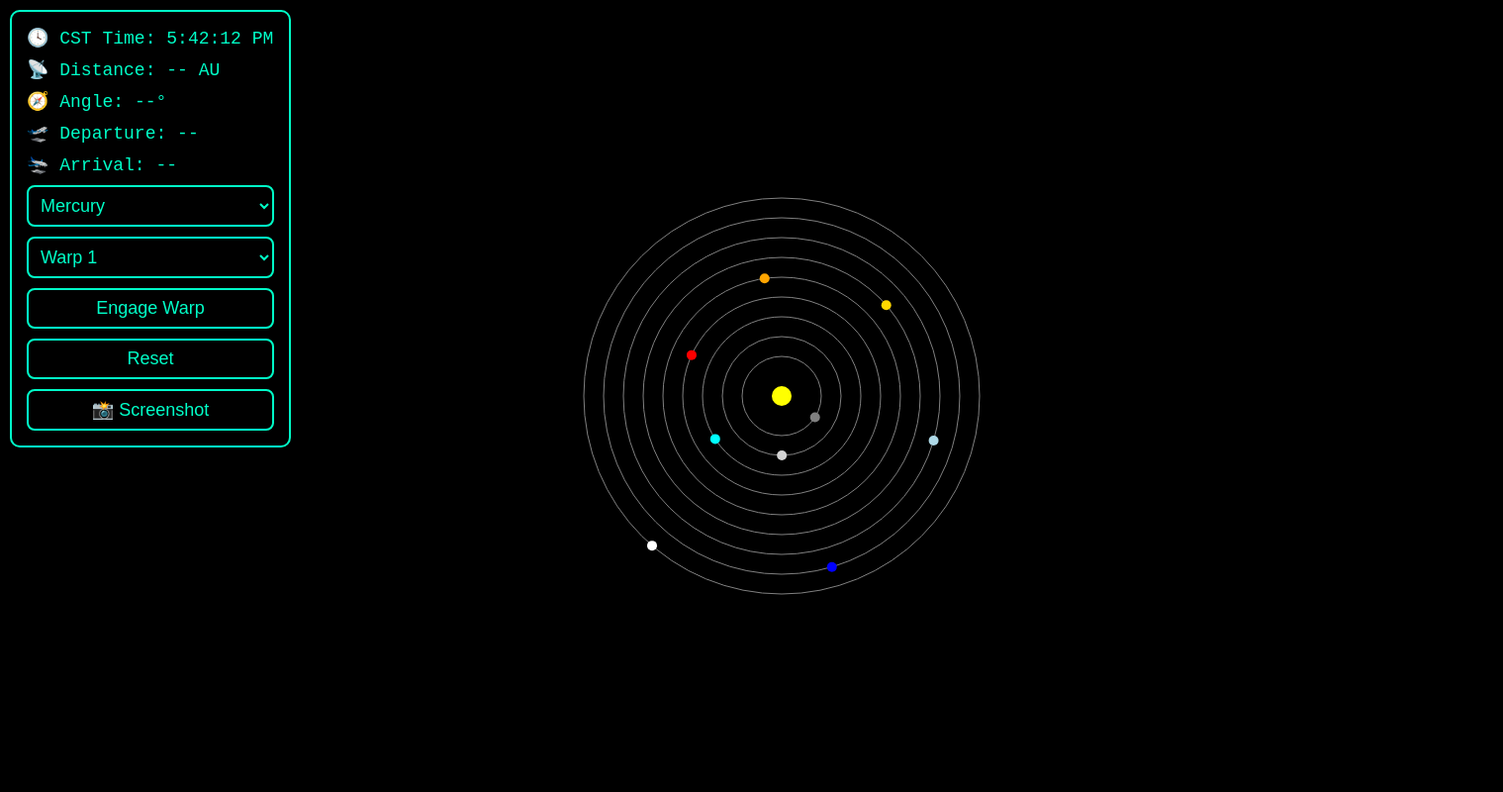
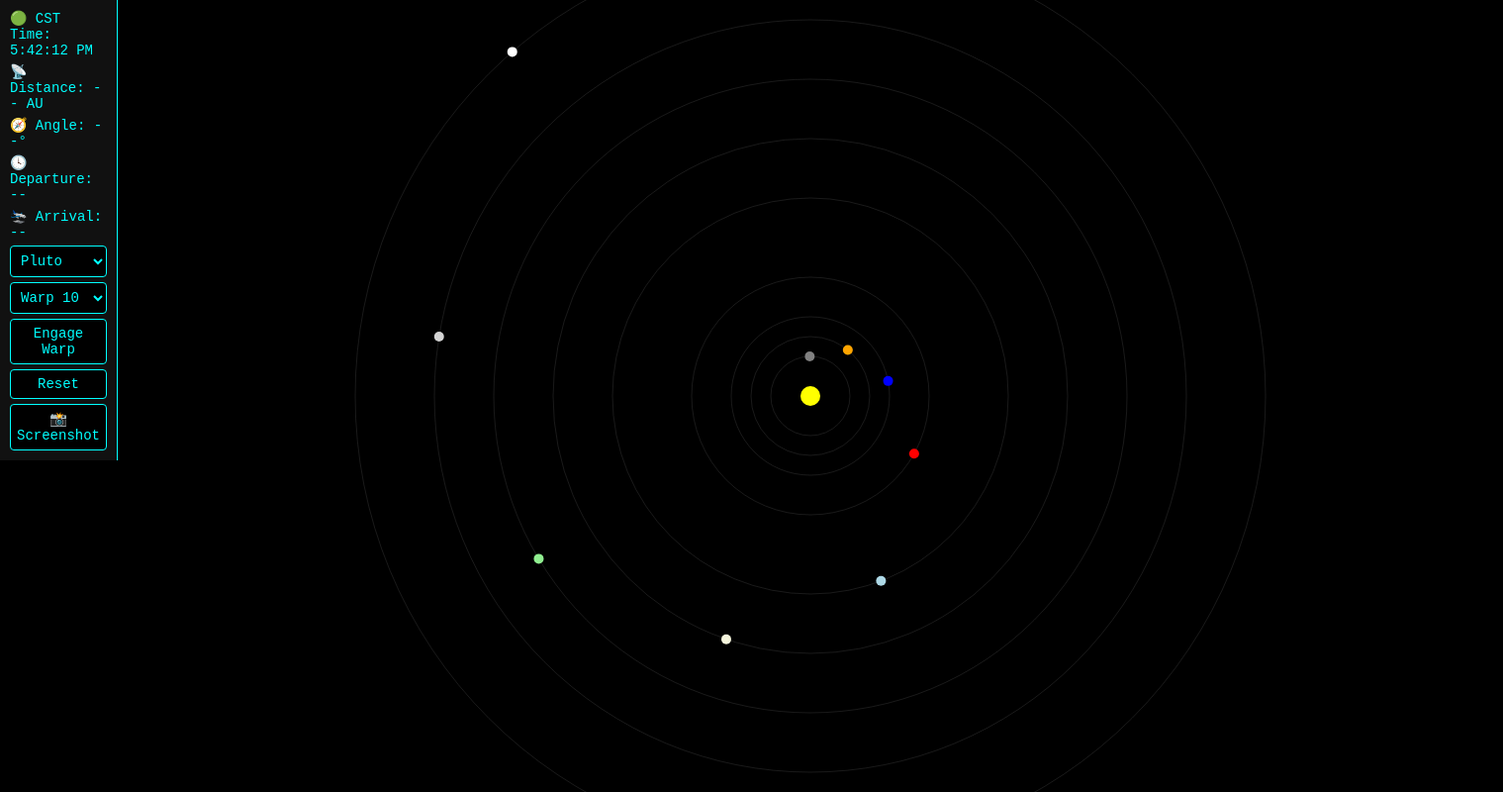
Before and after one commit to gabinoc67/interstellar-star-clock, a plain HTML site: page marstrip.html in a window 1280 px wide. Shown: the whole page at 99% size, 1519 px wide, since content can reach past the window. Drawn offline with Linux system fonts and the light colour scheme.

Commit message:
update the solar
update the solar

```diff
--- a/marstrip.html
+++ b/marstrip.html
@@ -1,57 +1,56 @@
 <!DOCTYPE html>
 <html lang="en">
 <head>
-  <meta charset="UTF-8">
-  <meta name="viewport" content="width=device-width, initial-scale=1.0">
+  <meta charset="UTF-8" />
+  <meta name="viewport" content="width=device-width, initial-scale=1.0" />
   <title>🚀 Warp Drive Simulator</title>
   <style>
     body {
-      background-color: black;
-      color: #00ffc8;
+      margin: 0;
       font-family: 'Courier New', monospace;
-      margin: 0;
-      overflow: hidden;
+      background: black;
+      color: #00ffff;
+      display: flex;
+      flex-direction: row;
+      justify-content: flex-start;
+      align-items: flex-start;
+      height: 100vh;
     }
-    .control-panel {
-      position: absolute;
-      top: 10px;
-      left: 10px;
+    .controls {
+      padding: 10px;
+      width: 220px;
       display: flex;
       flex-direction: column;
-      gap: 10px;
-      padding: 15px;
-      border: 2px solid #00ffc8;
-      border-radius: 10px;
-      background-color: rgba(0, 0, 0, 0.8);
-      font-size: 18px;
-      z-index: 10;
-      width: 250px;
+      gap: 5px;
+      background: #111;
+      border-right: 1px solid #00ffff;
+      font-size: 14px;
     }
-    .control-panel select,
-    .control-panel button {
-      font-size: 18px;
-      padding: 8px;
-      background-color: black;
-      color: #00ffc8;
-      border: 2px solid #00ffc8;
-      border-radius: 8px;
+    .controls select,
+    .controls button {
+      font-family: 'Courier New', monospace;
+      font-size: 14px;
+      padding: 6px;
+      background: black;
+      color: #00ffff;
+      border: 1px solid #00ffff;
+      border-radius: 4px;
+      cursor: pointer;
     }
     canvas {
-      position: absolute;
-      top: 0;
-      left: 300px;
+      background: black;
+      display: block;
     }
   </style>
 </head>
 <body>
-  <div class="control-panel">
-    <div id="cstTime">🕓 CST Time: --:--:--</div>
+  <div class="controls">
+    <div>🟢 CST Time: <span id="cstTime">--:--:--</span></div>
     <div>📡 Distance: <span id="distance">--</span> AU</div>
     <div>🧭 Angle: <span id="angle">--</span>°</div>
-    <div>🛫 Departure: <span id="departure">--</span></div>
+    <div>🕓 Departure: <span id="departure">--</span></div>
     <div>🛬 Arrival: <span id="arrival">--</span></div>
-
-    <select id="planetSelect">
+    <select id="planet">
       <option>Mercury</option>
       <option>Venus</option>
       <option>Earth</option>
@@ -60,7 +59,7 @@
       <option>Saturn</option>
       <option>Uranus</option>
       <option>Neptune</option>
-      <option>Pluto</option>
+      <option selected>Pluto</option>
     </select>
     <select id="warpSpeed">
       <option>Warp 1</option>
@@ -72,97 +71,109 @@
       <option>Warp 7</option>
       <option>Warp 8</option>
       <option>Warp 9</option>
-      <option>Warp 10</option>
+      <option selected>Warp 10</option>
     </select>
     <button onclick="engageWarp()">Engage Warp</button>
     <button onclick="resetScene()">Reset</button>
     <button onclick="screenshot()">📸 Screenshot</button>
   </div>
-  <canvas id="spaceCanvas"></canvas>
-
+  <canvas id="solarCanvas" width="1400" height="800"></canvas>
   <script>
-    const canvas = document.getElementById('spaceCanvas');
+    const canvas = document.getElementById('solarCanvas');
     const ctx = canvas.getContext('2d');
-    canvas.width = window.innerWidth - 300;
-    canvas.height = window.innerHeight;
-
-    const planets = [
-      { name: 'Mercury', color: 'gray', radius: 40 },
-      { name: 'Venus', color: 'lightgray', radius: 60 },
-      { name: 'Earth', color: 'cyan', radius: 80 },
-      { name: 'Mars', color: 'red', radius: 100 },
-      { name: 'Jupiter', color: 'orange', radius: 120 },
-      { name: 'Saturn', color: 'gold', radius: 140 },
-      { name: 'Uranus', color: 'lightblue', radius: 160 },
-      { name: 'Neptune', color: 'blue', radius: 180 },
-      { name: 'Pluto', color: 'white', radius: 200 }
+    const sun = { x: canvas.width / 2, y: canvas.height / 2, radius: 10 };
+    const planetColors = [
+      'gray', 'orange', 'blue', 'red', 'lightblue', 'beige', 'lightgreen', 'lightgray', 'white'
     ];
-
-    function drawSystem() {
-      ctx.clearRect(0, 0, canvas.width, canvas.height);
-      const cx = canvas.width / 2;
-      const cy = canvas.height / 2;
-      // Draw Sun
-      ctx.beginPath();
-      ctx.arc(cx, cy, 10, 0, 2 * Math.PI);
-      ctx.fillStyle = 'yellow';
-      ctx.fill();
-
-      // Draw Orbits + Planets
-      planets.forEach((planet, i) => {
-        const angle = (Date.now() / 10000 + i) % (2 * Math.PI);
-        const px = cx + planet.radius * Math.cos(angle);
-        const py = cy + planet.radius * Math.sin(angle);
-
-        ctx.beginPath();
-        ctx.arc(cx, cy, planet.radius, 0, 2 * Math.PI);
-        ctx.strokeStyle = 'gray';
-        ctx.stroke();
-
-        ctx.beginPath();
-        ctx.arc(px, py, 5, 0, 2 * Math.PI);
-        ctx.fillStyle = planet.color;
-        ctx.fill();
-      });
-    }
+    const planetDistances = [40, 60, 80, 120, 200, 260, 320, 380, 460];
+    const orbitCounts = 9;
+    const planets = [];
+    const AU = 149597870.7; // km
 
     function updateCST() {
       const now = new Date();
-      document.getElementById('cstTime').innerText = '🕓 CST Time: ' + now.toLocaleTimeString('en-US', { timeZone: 'America/Chicago' });
+      document.getElementById('cstTime').textContent = now.toLocaleTimeString('en-US', { timeZone: 'America/Chicago' });
+    }
+
+    function drawOrbits() {
+      ctx.clearRect(0, 0, canvas.width, canvas.height);
+      for (let i = 0; i < orbitCounts; i++) {
+        ctx.beginPath();
+        ctx.arc(sun.x, sun.y, planetDistances[i], 0, Math.PI * 2);
+        ctx.strokeStyle = 'rgba(255, 255, 255, 0.1)';
+        ctx.stroke();
+      }
+      ctx.beginPath();
+      ctx.arc(sun.x, sun.y, sun.radius, 0, Math.PI * 2);
+      ctx.fillStyle = 'yellow';
+      ctx.fill();
+    }
+
+    function drawPlanets() {
+      for (let i = 0; i < orbitCounts; i++) {
+        const angle = (Math.PI * 2 * (i + 1) / orbitCounts) + (Date.now() / 300000); // CST approximation
+        const x = sun.x + planetDistances[i] * Math.cos(angle);
+        const y = sun.y + planetDistances[i] * Math.sin(angle);
+        ctx.beginPath();
+        ctx.arc(x, y, 5, 0, Math.PI * 2);
+        ctx.fillStyle = planetColors[i];
+        ctx.fill();
+        planets[i] = { x, y };
+      }
+    }
+
+    function engageWarp() {
+      const selectedIndex = document.getElementById('planet').selectedIndex;
+      const speedIndex = document.getElementById('warpSpeed').selectedIndex + 1;
+      const destination = planets[selectedIndex];
+
+      const dx = destination.x - sun.x;
+      const dy = destination.y - sun.y;
+      const dist = Math.sqrt(dx * dx + dy * dy);
+      const angle = Math.atan2(dy, dx) * (180 / Math.PI);
+      const duration = 60 / speedIndex;
+
+      document.getElementById('distance').textContent = (dist / 100).toFixed(1);
+      document.getElementById('angle').textContent = angle.toFixed(1);
+      const now = new Date();
+      document.getElementById('departure').textContent = now.toLocaleTimeString('en-US', { timeZone: 'America/Chicago' });
+      const arrival = new Date(now.getTime() + duration * 1000);
+      document.getElementById('arrival').textContent = arrival.toLocaleTimeString('en-US', { timeZone: 'America/Chicago' });
+
+      ctx.beginPath();
+      ctx.moveTo(sun.x, sun.y);
+      const controlY = sun.y - (speedIndex < 5 ? 200 : 80);
+      ctx.quadraticCurveTo(canvas.width / 2, controlY, destination.x, destination.y);
+      ctx.strokeStyle = '#00ffff';
+      ctx.lineWidth = 2;
+      ctx.stroke();
+
+      // Optional: Add sound effect logic
     }
 
     function resetScene() {
-      document.getElementById('distance').innerText = '--';
-      document.getElementById('angle').innerText = '--';
-      document.getElementById('departure').innerText = '--';
-      document.getElementById('arrival').innerText = '--';
-      drawSystem();
+      document.getElementById('distance').textContent = '--';
+      document.getElementById('angle').textContent = '--';
+      document.getElementById('departure').textContent = '--';
+      document.getElementById('arrival').textContent = '--';
+      drawScene();
     }
 
-    function engageWarp() {
-      const planetName = document.getElementById('planetSelect').value;
-      const warpLevel = parseInt(document.getElementById('warpSpeed').value.replace('Warp ', ''));
-      const now = new Date();
-      document.getElementById('departure').innerText = now.toLocaleTimeString('en-US', { timeZone: 'America/Chicago' });
-      const target = planets.find(p => p.name === planetName);
-      const distance = (target.radius / 20).toFixed(1);
-      document.getElementById('distance').innerText = distance;
-      const angle = Math.round((Date.now() / 10000) * 57.3) % 360;
-      document.getElementById('angle').innerText = angle;
-      const arrival = new Date(now.getTime() + (10000 / warpLevel));
-      document.getElementById('arrival').innerText = arrival.toLocaleTimeString('en-US', { timeZone: 'America/Chicago' });
+    function drawScene() {
+      drawOrbits();
+      drawPlanets();
     }
 
     function screenshot() {
       const link = document.createElement('a');
-      link.download = 'warp-drive.png';
+      link.download = 'warp_simulator.png';
       link.href = canvas.toDataURL();
       link.click();
     }
 
     setInterval(() => {
       updateCST();
-      drawSystem();
+      drawScene();
     }, 1000);
   </script>
 </body>
```
